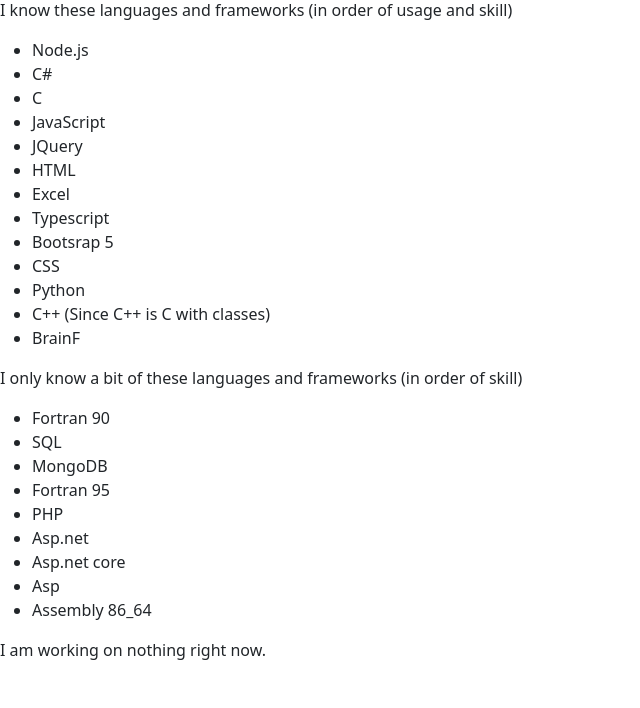
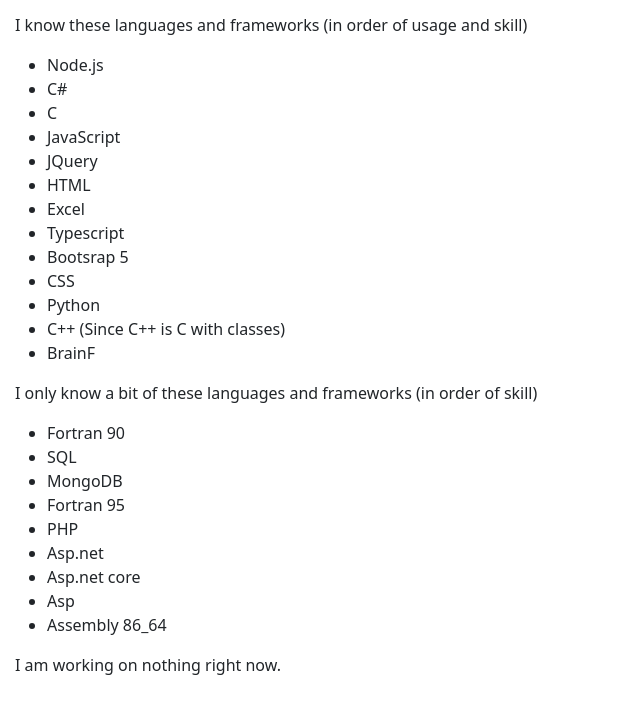
Before and after one commit to ryderprogramming/me, a plain HTML site: page index.html in a window 1280 px wide. Shown: the part 98-806 px from the top of the page, without its empty margins (0-640 px from the left). Drawn offline with nearby package versions, Linux system fonts and the light colour scheme.

Commit message:
Update index.html

```diff
--- a/index.html
+++ b/index.html
@@ -13,7 +13,7 @@
         <script src="index.js"></script>
         <link href="index.css">
     </head>
-    <body>
+    <body style="padding: 15px;">
         <div class="pad">
             <h1>Me</h1>
             <p>Hi, I'm ryderprogramming.</p>
```
